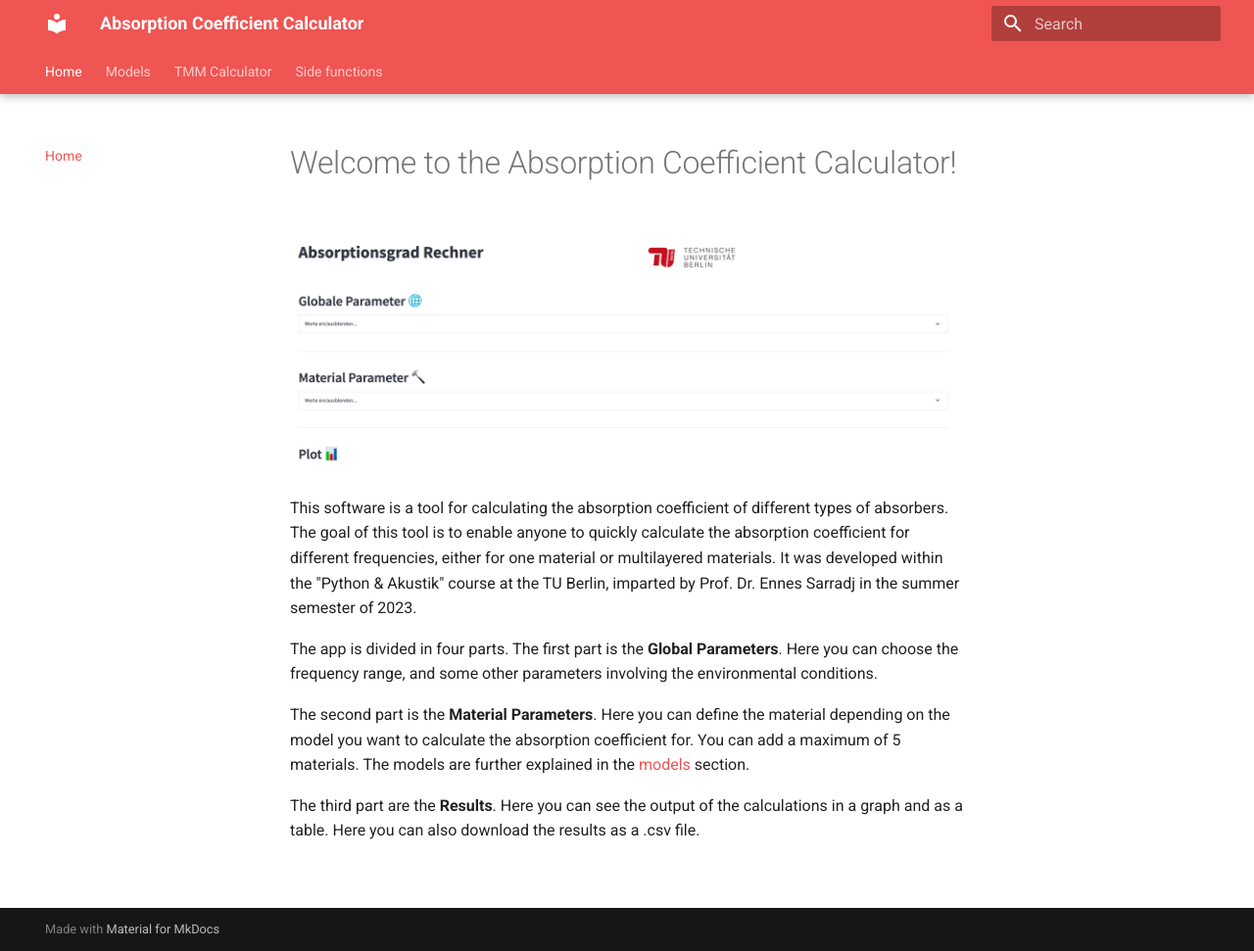
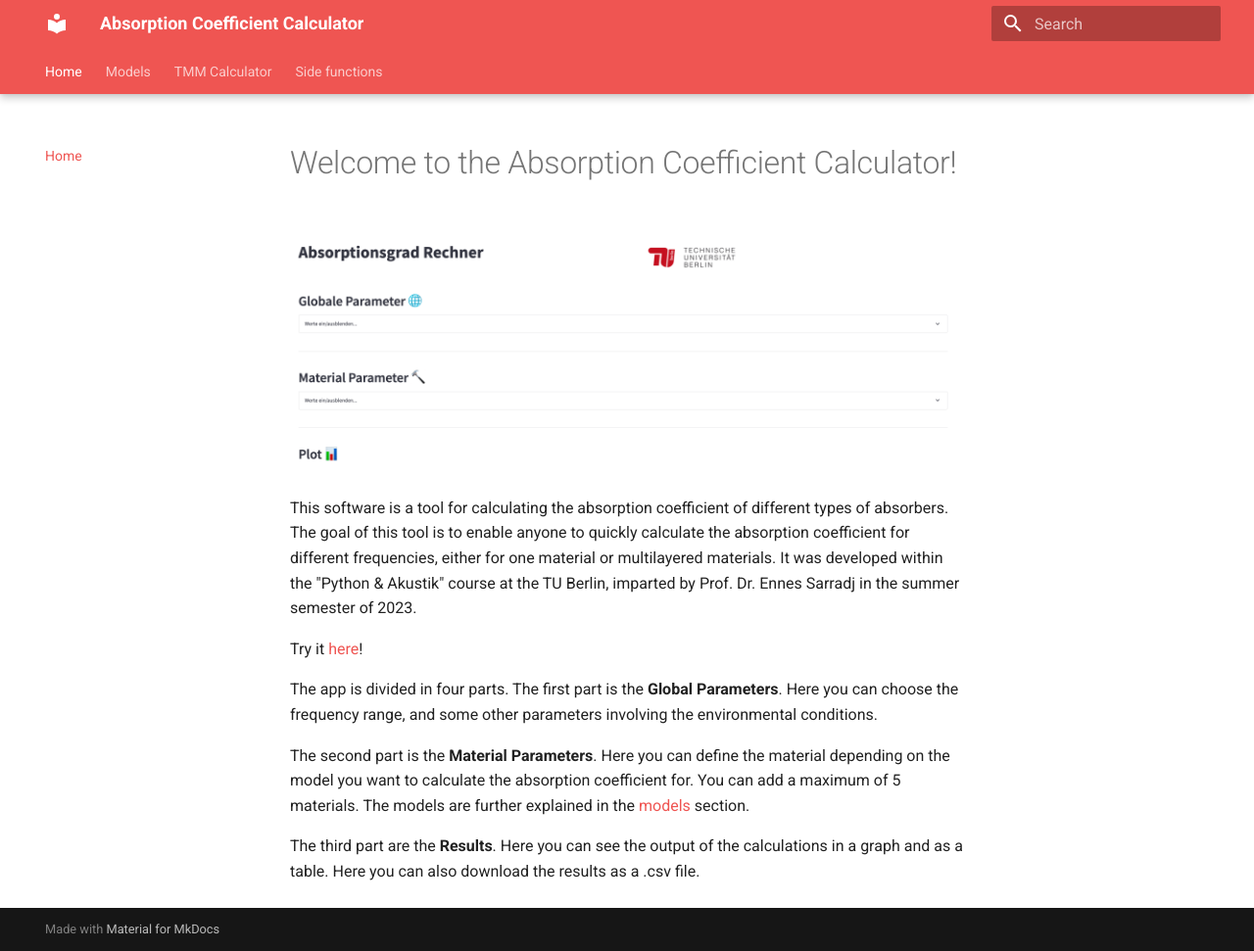
Before and after one commit to rcroegaert/absorption-coefficient-calculator, an MkDocs documentation site: the page built from docs/index.md, in a window 1280 px wide and 971 px high. Shown: the whole window at 98% size. Built offline with MkDocs 1.6.1 and Material for MkDocs 9.7.7, drawn with Linux system fonts in a browser that asks for light colours.

Commit message:
changes to docs

```diff
--- a/docs/index.md
+++ b/docs/index.md
@@ -6,6 +6,8 @@ This software is a tool for calculating the absorption coefficient of different
 The goal of this tool is to enable anyone to quickly calculate the absorption coefficient for different frequencies,
 either for one material or multilayered materials. It was developed within the "Python & Akustik" course at the
 TU Berlin, imparted by Prof. Dr. Ennes Sarradj in the summer semester of 2023.
+
+Try it [here](https://absorption-coefficient-calculator-app.streamlit.app/)!
 
 The app is divided in four parts. The first part is the **Global Parameters**. Here you can choose the frequency range,
 and some other parameters involving the environmental conditions.
```
